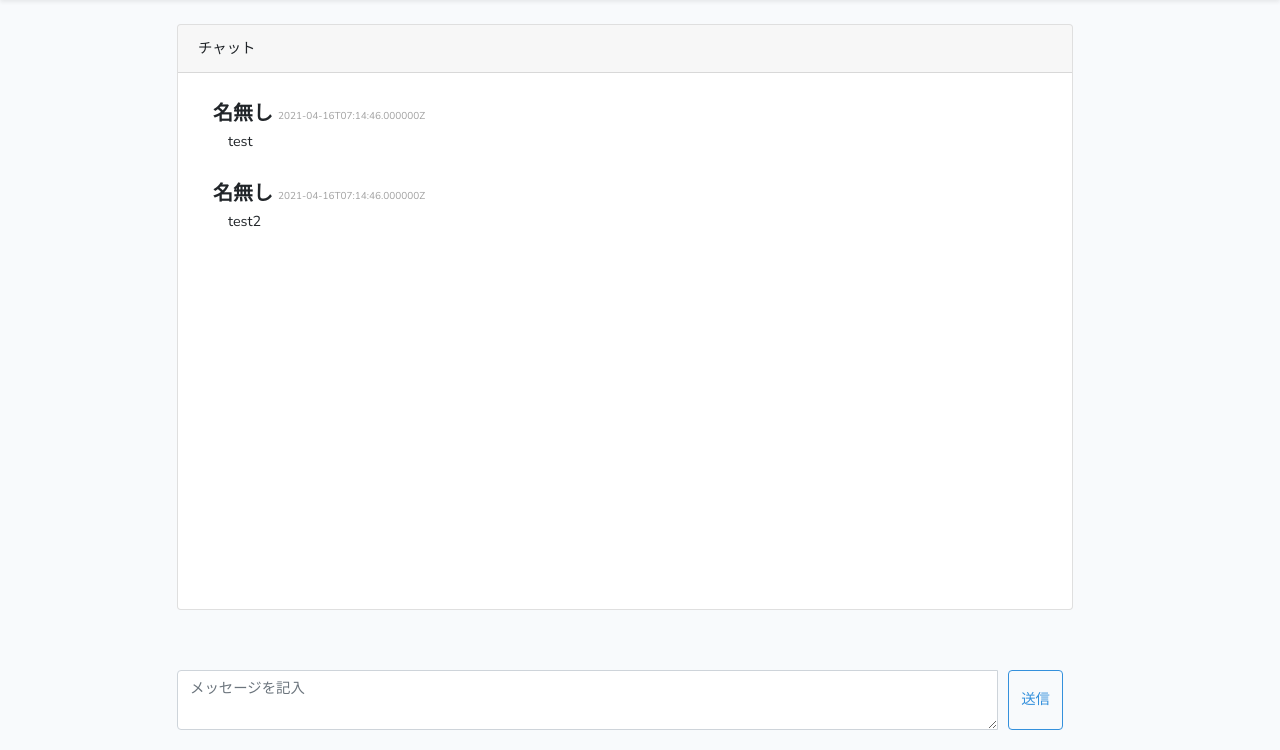
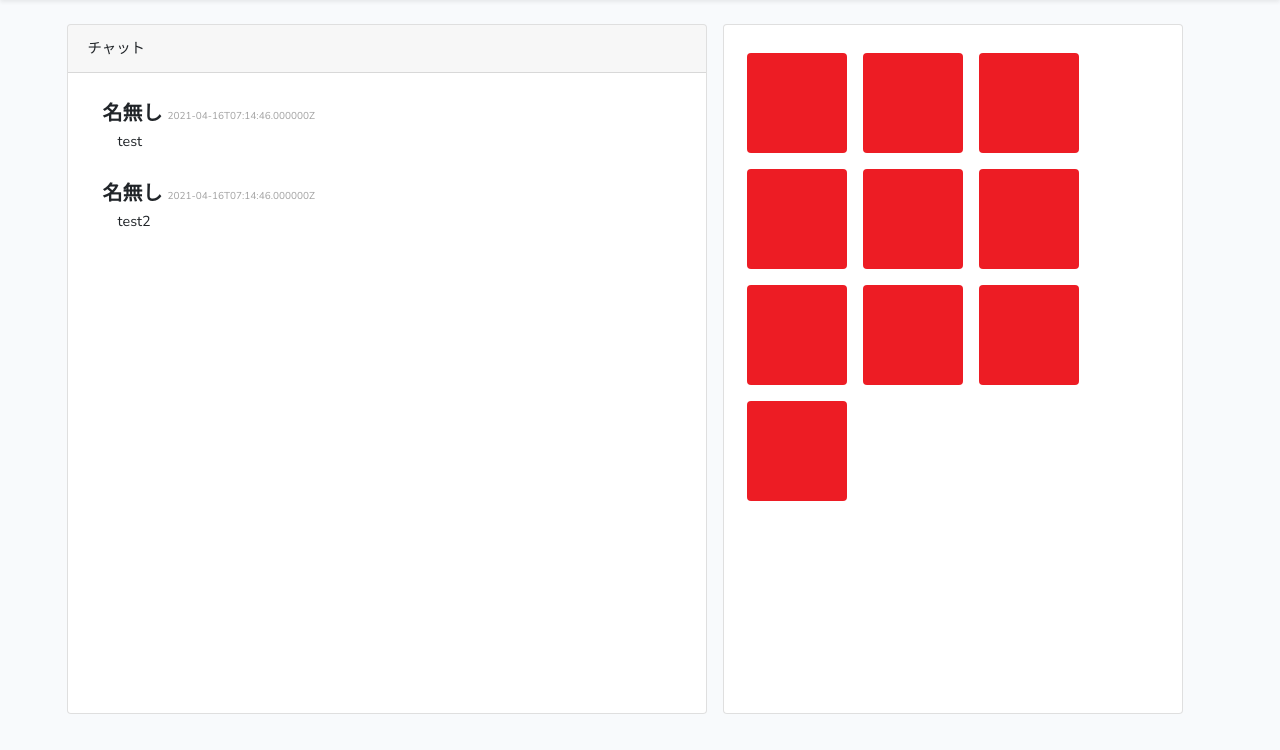
Before and after one commit to kida-ryuji/TestProject, a Laravel app: page /chatroom in a window 1280 px wide. Shown: the part 50-800 px from the top of the page. Run offline with Laravel 8, Linux system fonts and the light colour scheme; data comes from the database, SQL or seed files in the repository.

Commit message:
feat: スタンプ機能

```diff
--- a/StampChat/public/css/chatroom.css
+++ b/StampChat/public/css/chatroom.css
@@ -4,12 +4,12 @@
   }
 
   .chat-card {
-	height: 67vh;
+	height: 80vh;
 	overflow: auto;
   }
 
   .chat-area {
-	width: 70%;
+	width: 50%;
   }
 
   .comment-container {
@@ -24,7 +24,7 @@
   }
 
   .comment-btn {
-	margin: 0px 10px;
+	margin-left: 10px;
   }
 
   .comment-body {
@@ -46,3 +46,17 @@
 	margin-left: 5px;
 	color: #a0a0a0;
   }
+
+  .stamp-area {
+	width: 36%;
+  }
+
+  .stamp-card {
+	/* height: 72vh; */
+	overflow: auto;
+  }
+
+  .stamp {
+	height: 100px;
+	width: auto;
+  }
--- a/StampChat/public/js/comment.js
+++ b/StampChat/public/js/comment.js
@@ -29,5 +29,5 @@ function get_data() {
 		}
 	});
 
-	setTimeout("get_data()", 5000)
+	setTimeout("get_data()", 50000)
 }
--- a/StampChat/resources/views/chatroom.blade.php
+++ b/StampChat/resources/views/chatroom.blade.php
@@ -20,9 +20,31 @@
 				</div>
 			</div>
 		</div>
+
+		<div class="stamp-area ml-3 card">
+			<div class="card-body stamp-card">
+				<form>
+				{{-- <form method="POST" action="{{route('add')}}"> --}}
+					@csrf
+					<div class="form-row">
+						<input type="image" src="/default_stamp/sample.png" name="" class="stamp rounded m-2" alt="送信">
+						<input type="image" src="/default_stamp/sample.png" name="" class="stamp rounded m-2" alt="送信">
+						<input type="image" src="/default_stamp/sample.png" name="" class="stamp rounded m-2" alt="送信">
+						<input type="image" src="/default_stamp/sample.png" name="" class="stamp rounded m-2" alt="送信">
+						<input type="image" src="/default_stamp/sample.png" name="" class="stamp rounded m-2" alt="送信">
+						<input type="image" src="/default_stamp/sample.png" name="" class="stamp rounded m-2" alt="送信">
+						<input type="image" src="/default_stamp/sample.png" name="" class="stamp rounded m-2" alt="送信">
+						<input type="image" src="/default_stamp/sample.png" name="" class="stamp rounded m-2" alt="送信">
+						<input type="image" src="/default_stamp/sample.png" name="" class="stamp rounded m-2" alt="送信">
+						<input type="image" src="/default_stamp/sample.png" name="" class="stamp rounded m-2" alt="送信">
+
+					</div>
+				</form>
+			</div>
+		</div>
 	</div>
 
-	<form method="POST" action="{{route('add')}}">
+	{{-- <form method="POST" action="{{route('add')}}">
 		@csrf
 		<div class="comment-container row justify-content-center">
 			<div class="input-group comment-area">
@@ -32,7 +54,7 @@
 				<button type="submit" id="submit" class="btn btn-outline-primary comment-btn">送信</button>
 			</div>
 		</div>
-	</form>
+	</form> --}}
 </div>
 
 @endsection
```
Also changed, not shown: StampChat/public/default_stamp/sample.png (added).
